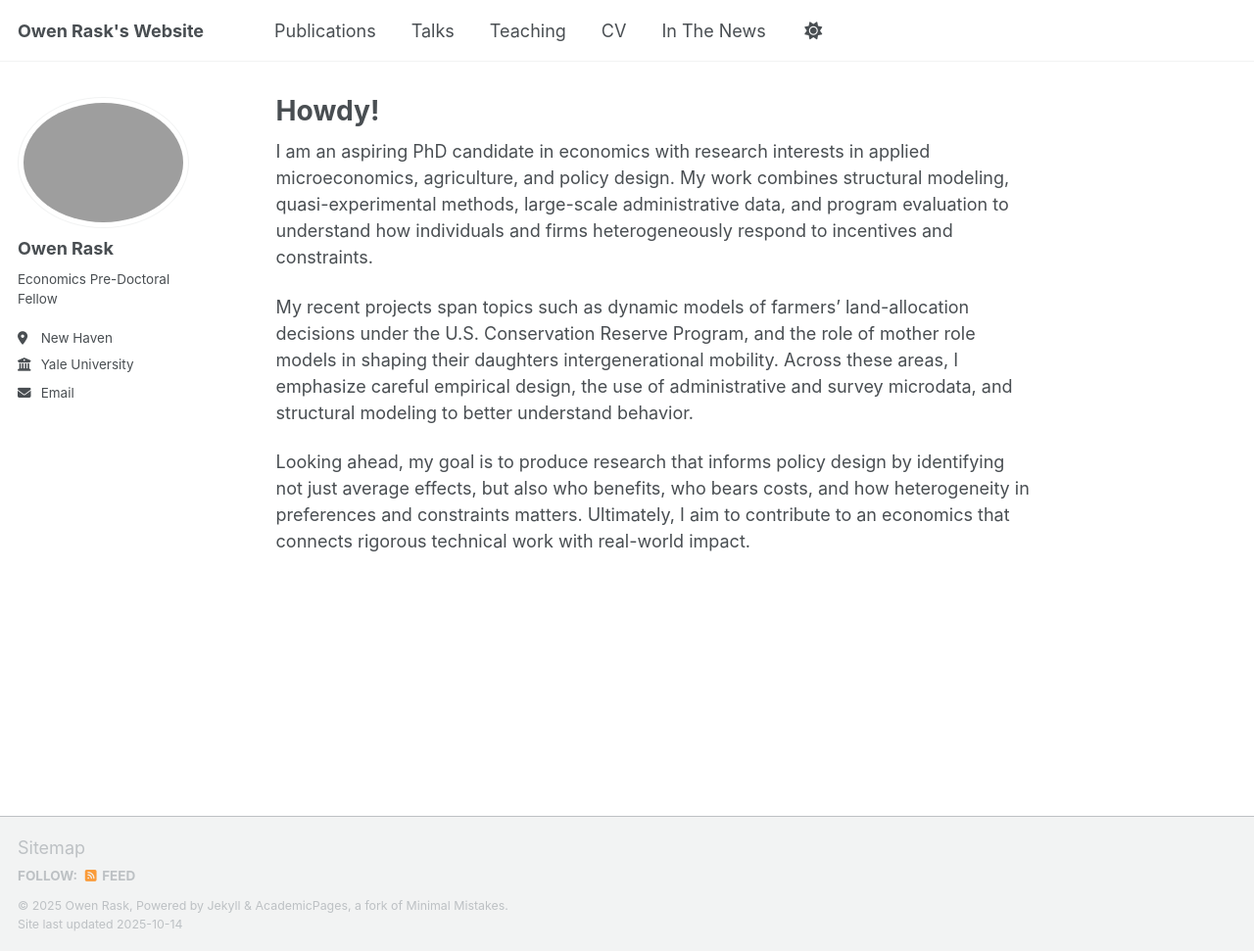
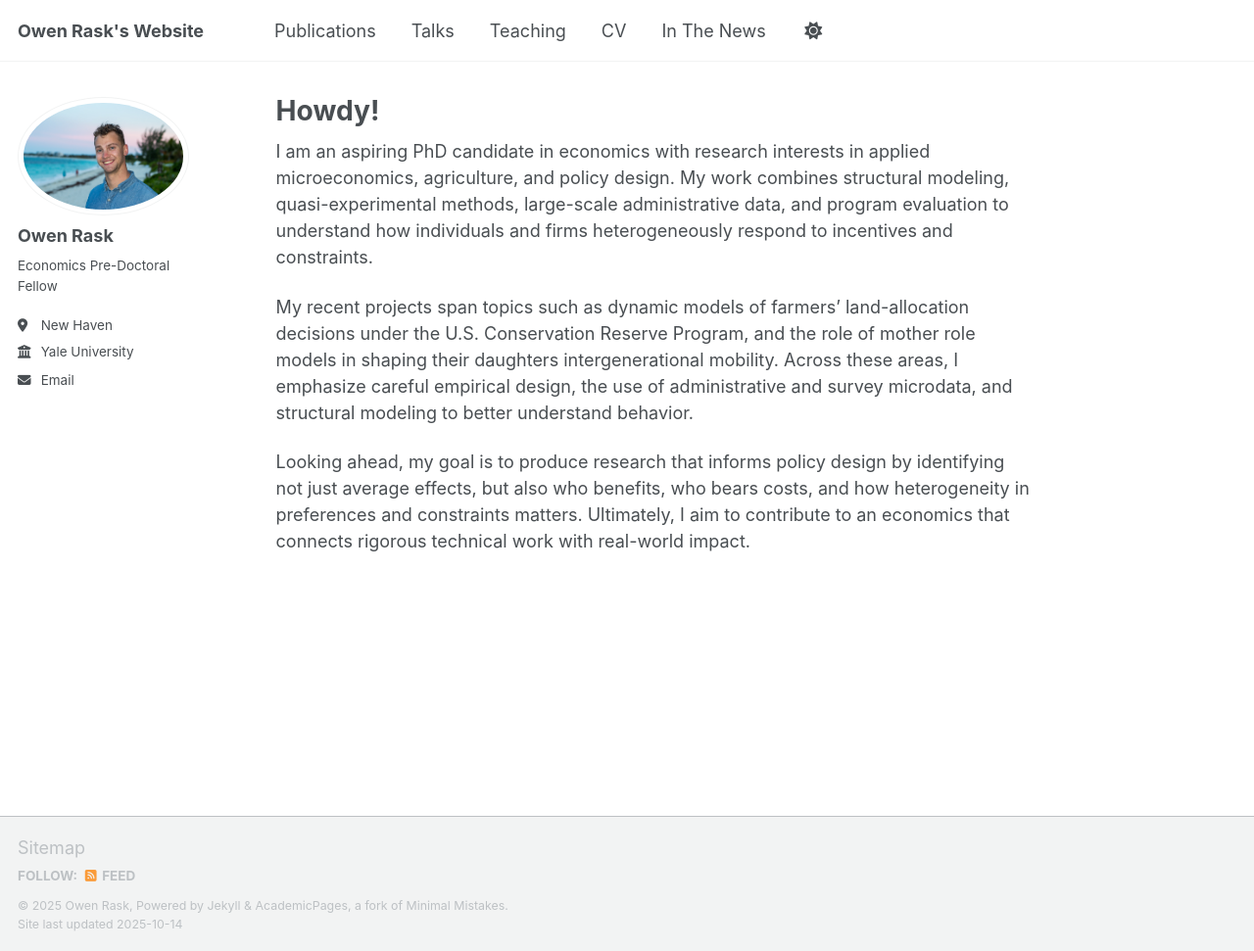
Before and after one commit to OwenRask/OwenRask.github.io, a Jekyll site: the page built from _pages/about.md, in a window 1280 px wide and 971 px high. Shown: the whole window at 98% size. Built offline with Jekyll 4.4.1, drawn with Linux system fonts in a browser that asks for light colours; a script that is not in the unit is left out.

Commit message:
Update _config.yml

```diff
--- a/_config.yml
+++ b/_config.yml
@@ -23,7 +23,7 @@ repository               : "academicpages/academicpages.github.io"
 #               Additional customization can be done by editing /_includes/author-profile.html
 author:
   # Biographic information
-  avatar           : "profile_pic.jpg"
+  avatar           : "profile_pic.jpeg"
   name             : "Owen Rask"
   pronouns         : # example: "she/her"
   bio              : "Economics Pre-Doctoral Fellow"
```
